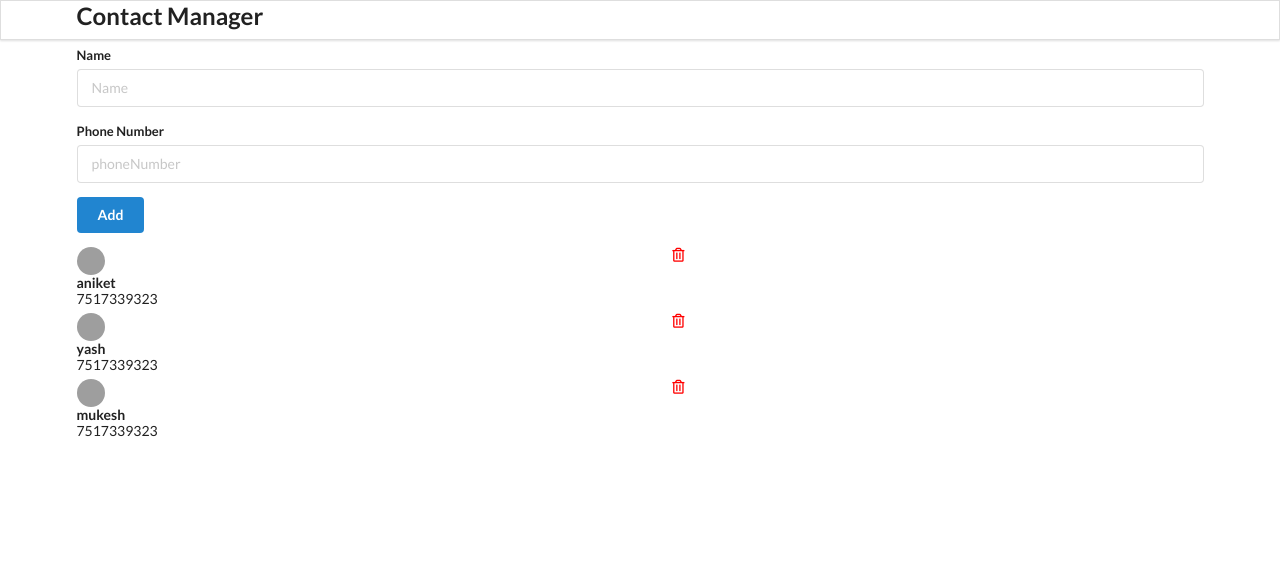
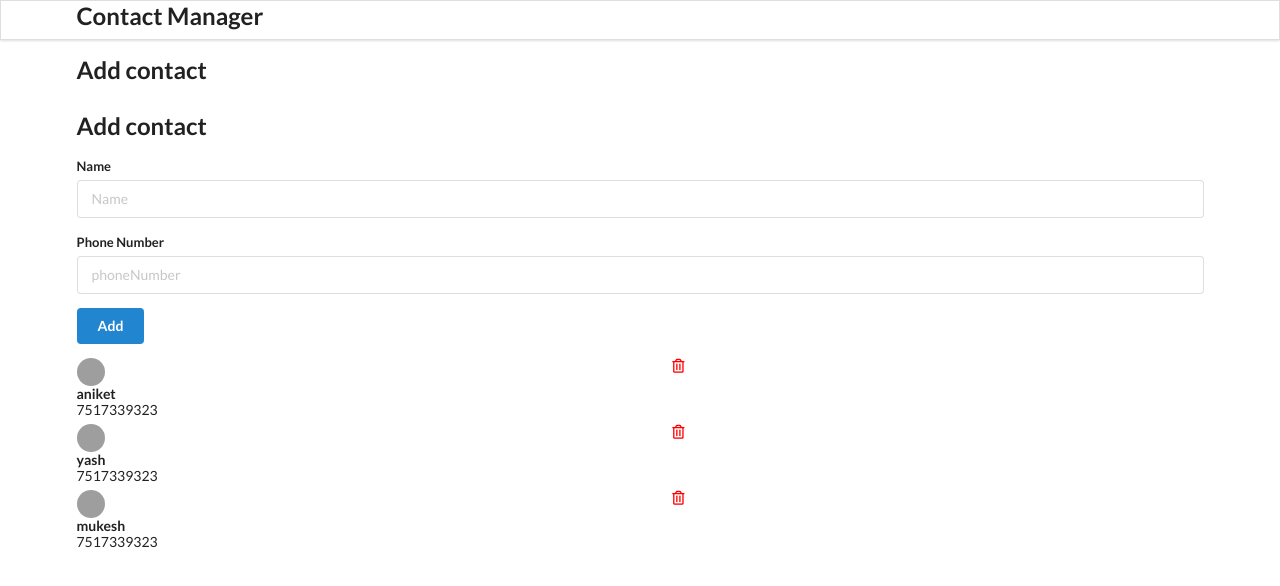
Before and after one commit to aniket952/Contact-Manger, a React (Create React App) app in the folder contact-app/: page / in a window 1280 px wide. Shown: the top 586 px of the page. Built offline with nearby package versions, Linux system fonts and the light colour scheme; grey boxes are pictures that could not be loaded.

Commit message:
dev code updated

```diff
--- a/contact-app/src/components/AddContact.js
+++ b/contact-app/src/components/AddContact.js
@@ -4,6 +4,8 @@ class AddContact extends React.Component {
   render() {
     return (
       <div className="ui main">
+        <h2>Add contact</h2>
+        <h2>Add contact</h2>
         <h2>Add contact</h2>
         <form className="ui form">
           <div className="field">
```
